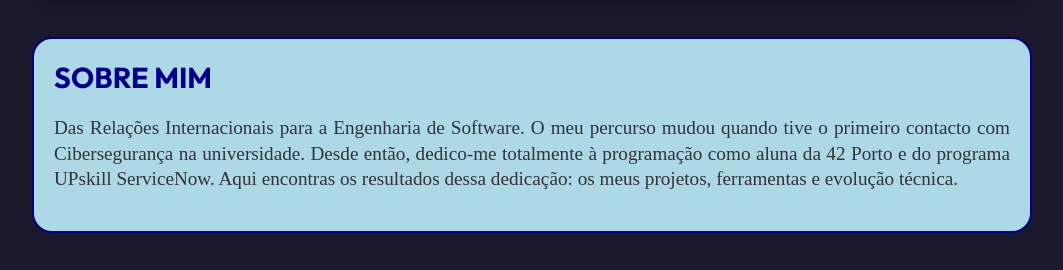
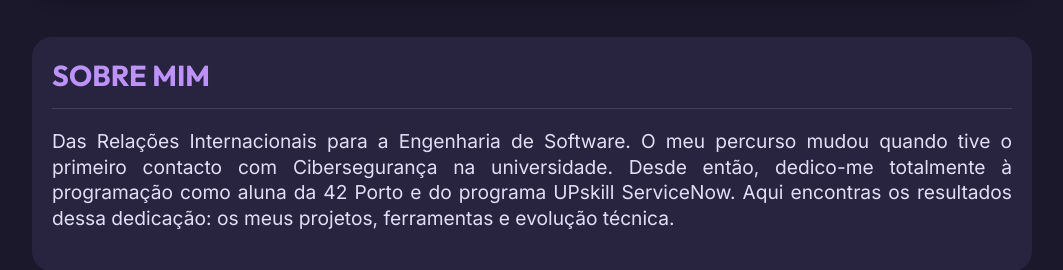
Before and after one commit to gongabriela/personal_portfolio, a plain HTML site: page src/index.html in a window 1280 px wide. Shown: the part 225-495 px from the top of the page, without its empty margins (108-1171 px from the left). Drawn offline with Linux system fonts and the light colour scheme.

Commit message:
style: dark theme na secao sobre mim

```diff
--- a/src/style.css
+++ b/src/style.css
@@ -86,15 +86,16 @@ main {
 
 /*---------------------------------------- SOBRE MIM ----------------------------------------*/
 .sobre-mim {
-    border: 2px darkblue solid;
-    background-color: lightblue;
+    border: 2px solid (--cor-borda);
+    background-color: var(--cor-fundo-card);
     border-radius: 20px;
     padding: 20px;
-    font-family: 'Times New Roman', Times, serif;
 }
 
 .sobre-mim h2 {
-    color: darkblue;
+    color: var(--cor-roxo-claro);
+    border-bottom: 1px solid var(--cor-borda);
+    padding-bottom: 15px;
     margin-top: 0;
     text-transform: uppercase;
     font-size: 1.8rem;
@@ -105,7 +106,7 @@ main {
     font-size: 1.2rem;
     line-height: 1.6rem;
     text-align: justify;
-    color: #333;
+    color: (--cor-texto-principal);
 }
 
 /*---------------------------------------- PROJETOS 42 ----------------------------------------*/
```
